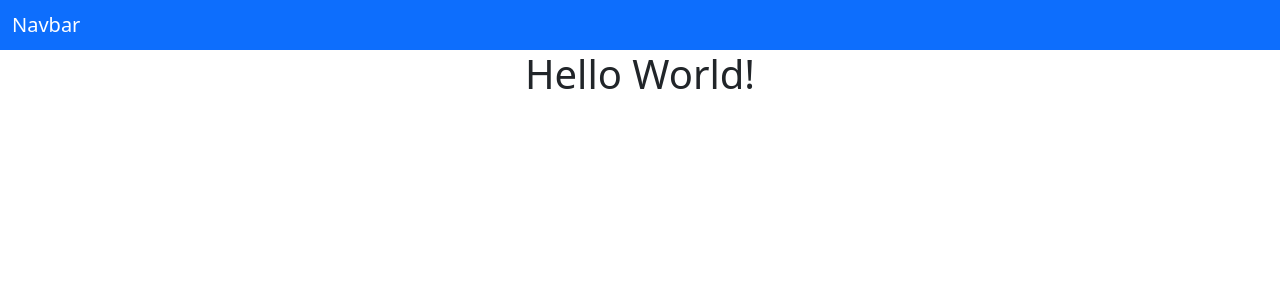
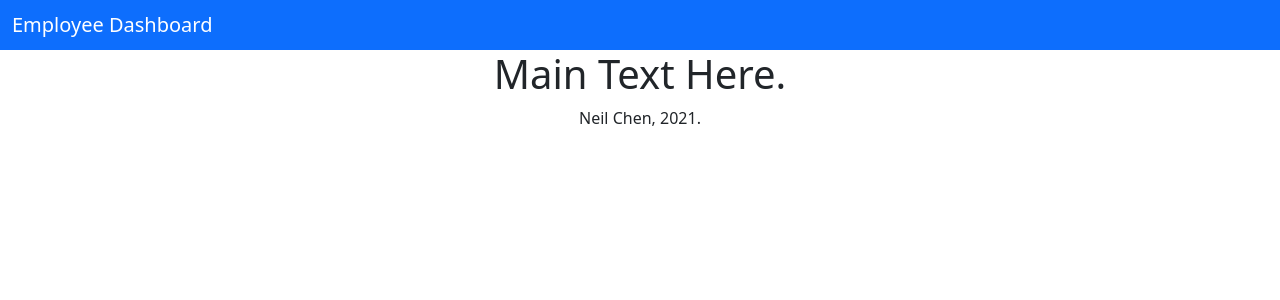
Before and after one commit to inknsharps/react_employee_dashboard, a React (Create React App) app: page / in a window 1280 px wide. Shown: the top 300 px of the page. Built offline with nearby package versions, Linux system fonts and the light colour scheme.

Commit message:
initial component layouting

```diff
--- a/src/App.js
+++ b/src/App.js
@@ -1,11 +1,14 @@
 import "./App.css";
 import Navbar from "./components/Navbar/Navbar";
+import Main from "./components/Main/Main";
+import Footer from "./components/Footer/Footer";
 
 function App() {
     return (
         <div className="App">
-            <Navbar navbarTheme="dark" backgroundColor="primary" />
-            <h1>Hello World!</h1>
+            <Navbar navbarTheme="dark" backgroundColor="primary" navTitle="Employee Dashboard" />
+            <Main />
+            <Footer />
         </div>
     );
 }
--- a/src/components/Footer/Footer.js
+++ b/src/components/Footer/Footer.js
@@ -0,0 +1,9 @@
+import React from "react";
+
+const Footer = () => {
+    return (
+        <footer>Neil Chen, 2021.</footer>
+    )
+};
+
+export default Footer;
--- a/src/components/Main/Main.js
+++ b/src/components/Main/Main.js
@@ -0,0 +1,11 @@
+import React from "react";
+
+const Main = () => {
+    return (
+        <main>
+            <h1> Main Text Here.</h1>
+        </main>
+    );
+};
+
+export default Main;
--- a/src/components/Navbar/Navbar.js
+++ b/src/components/Navbar/Navbar.js
@@ -1,11 +1,11 @@
 import React from "react";
 import "./Navbar.css";
 
-const Navbar = ({ navbarTheme, backgroundColor }) => {
+const Navbar = ({ navbarTheme, backgroundColor, navTitle }) => {
 	return (
 		<nav className={`navbar navbar-${navbarTheme} bg-${backgroundColor}`}>
 			<div className="container-fluid">
-				<span className="navbar-brand mb-0 h1">Navbar</span>
+				<span className="navbar-brand mb-0 h1">{navTitle}</span>
 			</div>
 		</nav>
 	);
@@ -13,7 +13,8 @@ const Navbar = ({ navbarTheme, backgroundColor }) => {
 
 Navbar.defaultProps = {
 	navbarTheme: "light",
-	backgroundColor: "light"
+	backgroundColor: "light",
+	navTitle: "Navbar"
 };
 
 export default Navbar;
```
